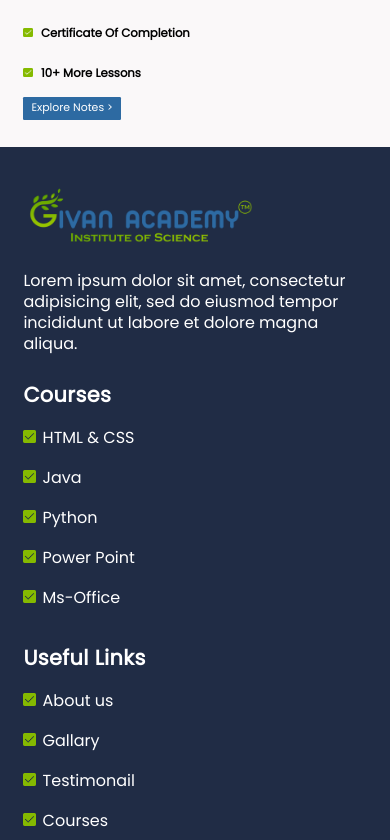
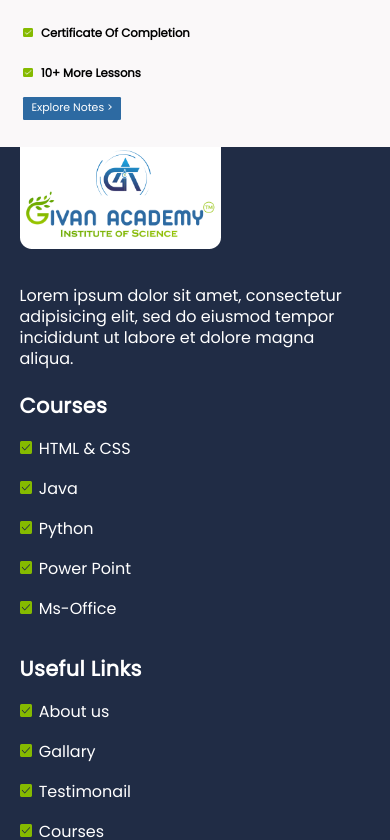
Before and after one commit to OwnTechnologiesClients/Givan-Academy-Frontend, a React (Vite) app: page / in a window 390 px wide. Shown: the part 5766-6606 px from the top of the page. Built offline with nearby package versions, Linux system fonts and the light colour scheme.

Commit message:
footer section

```diff
--- a/src/components/footer/Footer.jsx
+++ b/src/components/footer/Footer.jsx
@@ -15,9 +15,17 @@ const Footer = () => {
       <div className="footer">
         <div className="footer-container">
           <div className="details">
-            <Link to="/">
-              <img src={Logo} alt="" />
-            </Link>
+            <div className="footer-logo-img">
+              <div className="footer-bg">
+                <img  src={HeaderBG} alt="" />
+              </div>
+              <div className="footer-logo-bg">
+                <img src={Headerlogo} alt="" />
+              </div>
+              <Link className="ft-logo" to="/">
+                <img src={Logo} alt="" />
+              </Link>
+            </div>
             <div className="message">
               Lorem ipsum dolor sit amet, consectetur adipisicing elit, sed do
               eiusmod tempor incididunt ut labore et dolore magna aliqua.
@@ -33,7 +41,6 @@ const Footer = () => {
                 <img src={igicon} width={"25vw"} alt="" />
               </a>
             </div>*/}
-
           </div>
           <div className="links ">
             <h4>Courses</h4>
@@ -97,10 +104,10 @@ const Footer = () => {
           <div className="footer-logo-text">
             <div className="footer-logo">
               <div className="footer-bg-img">
-                <img src={HeaderBG} alt="" />
+               {/* <img src={HeaderBG} alt="" /> */}
               </div>
               <div className="footer-logo-bg">
-                <img src={Headerlogo} alt="" />
+               {/*<img src={Headerlogo} alt="" /> */}
               </div>
             </div>
 
--- a/src/components/footer/footer.scss
+++ b/src/components/footer/footer.scss
@@ -4,9 +4,9 @@
   background-color: #202c45;
   display: flex;
   flex-direction: column;
-  overflow-y: hidden;
+  overflow: hidden;
   .footer-container {
-    padding: 3vw 6vw;
+    padding: 3vw 6vw 0vw 6vw;
     display: flex;
     justify-content: space-between;
 
@@ -16,17 +16,42 @@
 
     .details {
       width: 20vw;
+      .footer-logo-img {
+        .footer-bg {
+          position: relative;
+          bottom: 5vw;
 
           img {
-        width: 18vw;
+            border-radius: 1vw;
+            height: 9.4vw;
+          }
+        }
+        .footer-logo-bg {
+          position: relative;
+          bottom: 12vw;
+          left: 5vw;
+          img {
+            height: 4vw;
+          }
+        }
+        .ft-logo {
+          position: relative;
+          bottom: 15vw;
+          left: 0.2vw;
+          img {
+            width: 15vw;
+          }
         }
       }
 
       .message {
         font-family: "Poppins";
         color: #fff;
+        position: relative;
+        bottom: 13.9vw;
         line-height: 1.5vw;
         font-size: 1.1vw;
+      }
     }
 
     // .footer-icons {
@@ -100,19 +125,19 @@
       justify-content: space-between;
 
       .footer-logo {
-        .footer-bg-img {
-          img {
-            height: 5.5vw;
-          }
-        }
-        .footer-logo-bg {
-          img {
-            height: 4vw;
-            position: relative;
-            bottom: 5.3vw;
-            left: 2.196vw;
-          }
-        }
+        // .footer-bg-img {
+        //   img {
+        //     height: 5.5vw;
+        //   }
+        // }
+        // .footer-logo-bg {
+        //   img {
+        //     height: 4vw;
+        //     position: relative;
+        //     bottom: 5.3vw;
+        //     left: 2.196vw;
+        //   }
+        // }
       }
       .footer-text {
         p {
@@ -141,17 +166,44 @@
 
   @media screen and (max-width: "480px") {
     .footer-container {
-      padding: 5vw 6vw;
+      padding: 5vw 5vw;
       flex-direction: column;
 
       .details {
         width: unset;
+        margin-bottom: -40vw;
+
+        .footer-logo-img {
+          .footer-bg {
+            position: relative;
+            bottom: 10vw;
 
             img {
-          width: 60vw;
+              border-radius: 3vw;
+              height: 31vw;
+            }
+          }
+          .footer-logo-bg {
+            position: relative;
+            bottom: 37vw;
+            left: 19vw;
+            img {
+              height: 12vw;
+            }
+          }
+          .ft-logo {
+            position: relative;
+            bottom: 45vw;
+            left: 0.2vw;
+            img {
+              width: 51vw;
+            }
+          }
         }
 
         .message {
+          position: relative;
+          bottom: 39vw;
           line-height: 1.3rem;
           font-size: 1rem;
         }
--- a/src/components/videosection/VideoSection.jsx
+++ b/src/components/videosection/VideoSection.jsx
@@ -165,20 +165,20 @@ const VideoSection = () => {
 
       <div className="tab-content">{renderContent2()}</div>
 
-      <div className="chapter-section">
+      <div className="videochapter-section">
         {chaptersData?.[selectedName]?.[selectedClass].length > 0 && (
-          <div className="chapter-heading">
+          <div className="videochapter-heading">
             <h2>All Chapters:</h2>
           </div>
         )}
         {
           chaptersData?.[selectedName]?.[selectedClass].map((chapter) => (
             <div key={chapter.id}>
-              <div className="chapter-name">
+              <div className="videochapter-name">
                 <h3>{chapter.title}</h3>
               </div>
 
-              <div className="chapter-topic">
+              <div className="videochapter-topic">
                 <ul>
                   {chapter.topics.map((topic, topicIndex) => (
                     <li
--- a/src/components/videosection/videosection.scss
+++ b/src/components/videosection/videosection.scss
@@ -15,7 +15,7 @@
     .class-select {
       border: 1px solid #fff;
       font-family: "Poppins";
-        border-radius:  0.878vw;
+      border-radius: 0.878vw;
       font-size: 1.2vw;
       padding: 0.732vw 0.83vw;
       width: 8vw;
@@ -34,11 +34,11 @@
     display: flex;
     flex-wrap: wrap;
     margin-bottom: 7vw;
-      margin-top:1.830vw;
+    margin-top: 1.83vw;
 
     button {
       background: #8d9296;
-        border-radius:  0.3660vw;
+      border-radius: 0.366vw;
       color: #fff;
       font-family: "Poppins";
       border: none;
@@ -55,6 +55,51 @@
     width: 285px;
     height: 200px;
   }
+  .videochapter-section {
+    background-color: #faf8f9;
+    padding: 0vw 4vw 0vw 4vw;
+
+    .videochapter-heading {
+      margin-bottom: 2.5vw;
+      h2 {
+        font-family: "Poppins";
+        font-size: 2vw;
+        text-align: start;
+      }
+    }
+
+    .videochapter-name {
+      background-color: #252525;
+      padding: 1.7vw;
+      h3 {
+        font-size: 1.5vw;
+        font-family: "Poppins";
+        color: #ffffff;
+        text-align: start;
+      }
+    }
+
+    .videochapter-topic {
+      background-color: #94999c;
+      padding: 2.5vw 1.7vw;
+      margin-bottom: 2.6vw;
+
+      ul {
+        li {
+          cursor: pointer;
+          font-size: 1.4vw;
+          font-weight: bold;
+          font-family: "Poppins";
+          color: white;
+          margin: 0.5vw 0vw;
+          text-align: start;
+          &:hover {
+            color: #252525;
+          }
+        }
+      }
+    }
+  }
 
   @media screen and (max-width: 768px) {
     padding: 9vw;
@@ -63,5 +108,36 @@
       width: 290px;
       height: 185px;
     }
+    .videochapter-section {
+      padding: 7vw 0vw 0vw 0vw;
+      .videochapter-heading{
+
+        h2{
+
+            font-size: 4.5vw;
         }
     }
+
+    .videochapter-name{
+       padding: 2.5vw;
+        h3{
+            font-size: 2.5vw;
+            letter-spacing: 1px;
+
+        }
+    }
+
+    .videochapter-topic{
+        padding: 3.5vw 3vw;
+        margin-bottom: 3.6vw;
+        ul{
+            li{
+                font-size: 2.4vw;
+                letter-spacing: 0.6px;
+                margin: 1.2vw 0vw;
+            }
+        }
+    }
+    }
+  }
+}
```
Lines whose indentation alone changed are shown as unchanged.
